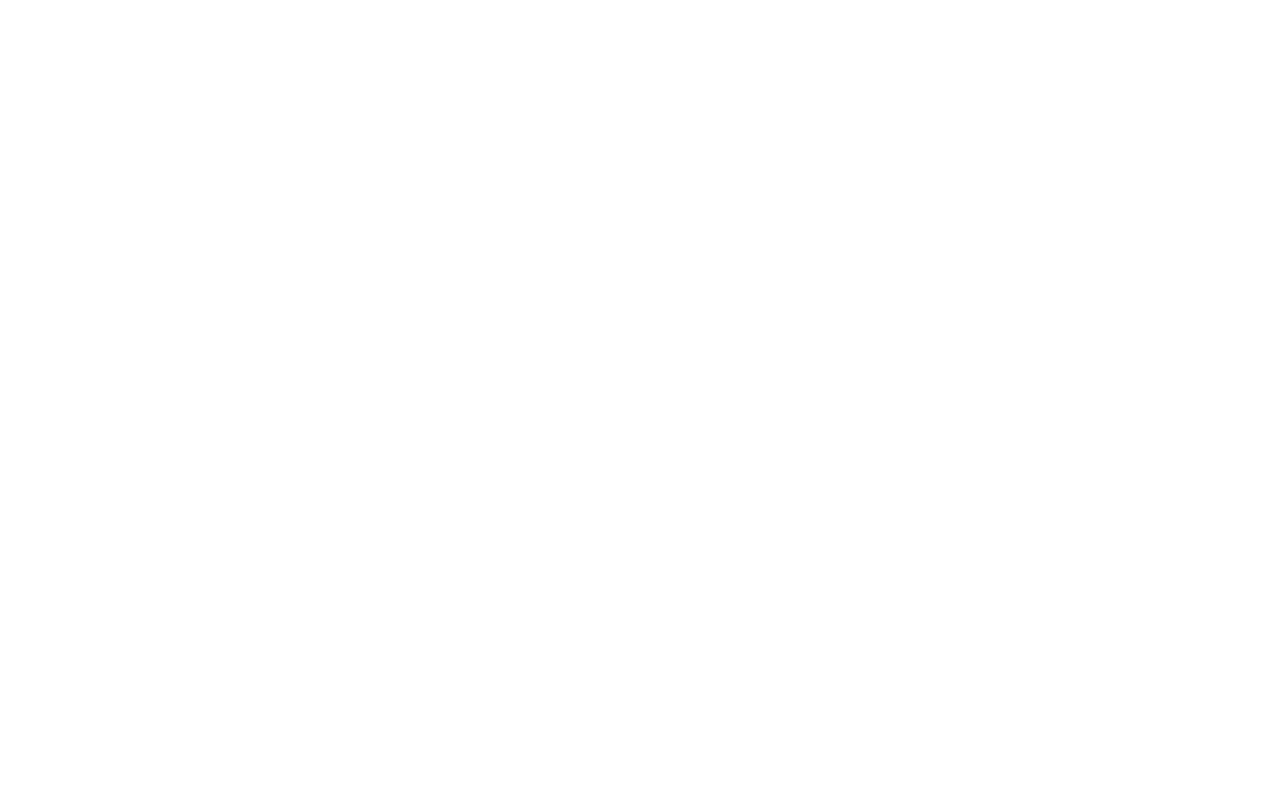
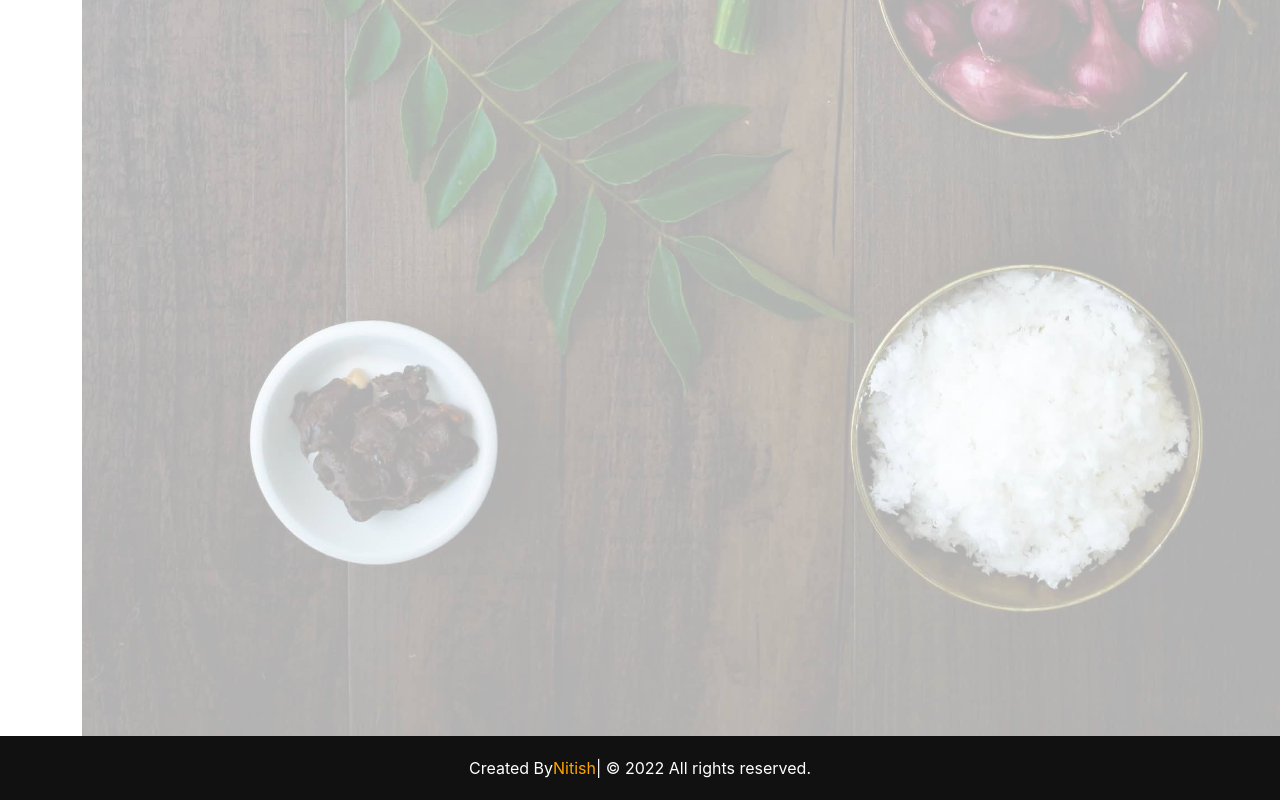
Before and after one commit to NitishMatiyara/Recipe, a React (Create React App) app: page / in a window 1280 px wide. Shown: the part 1374-2174 px from the top of the page. Before the commit the page ends 1048 px from the top, so only its background shows below. Built offline with nearby package versions, Linux system fonts and the light colour scheme.

Commit message:
added footer

```diff
--- a/src/App.css
+++ b/src/App.css
@@ -85,3 +85,13 @@
   color: orange;
   border: 1px solid orange;
 }
+footer{
+    background: #111;
+    padding: 20px 23px;
+    color: white;
+    display: flex;
+    justify-content: center;
+  }
+  footer span{
+    color: orange;
+  }
--- a/src/App.js
+++ b/src/App.js
@@ -28,6 +28,7 @@ function App() {
   // }, []);
 
   return (
+    <>
     <div>
       <div className="head">
       <img className="logo" src="images/foodie.png" alt="" />
@@ -63,6 +64,10 @@ function App() {
 
         </div>
     </div>
+      <footer>
+      Created By <span> Nitish </span>| &copy; 2022 All rights reserved.
+      </footer>
+      </>
   );
 }
 
```
Also changed, not shown: public/images/bg.jpg, public/images/bg1.jpg (deleted).
